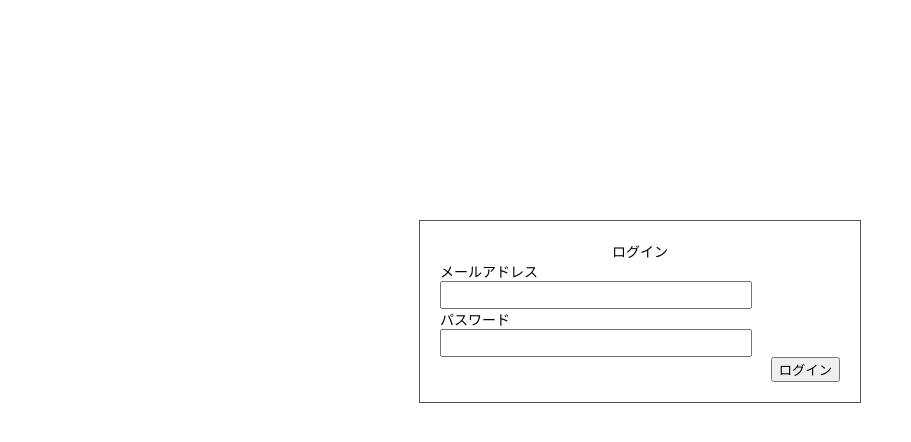
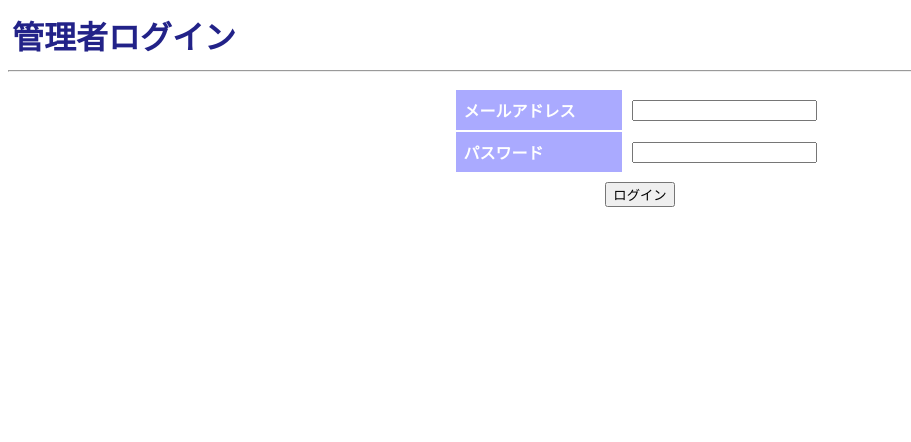
Before and after one commit to YT41-EquipmentSystem/YT41-EquipmentSystem, a PHP site: page /adminLogin.php in a window 1280 px wide. Shown: the top 442 px of the page, without its empty margins (0-911 px from the left). Run offline with PHP 8.4, Linux system fonts and the light colour scheme.

Commit message:
[add] #7デザインの変更

```diff
--- a/adminLogin/adminLogin.php
+++ b/adminLogin/adminLogin.php
@@ -2,31 +2,51 @@
 
 session_start();
 
-if(isset($_SESSION['EMAIL'])){
+if (isset($_SESSION['EMAIL'])) {
   header('Location: ./top.html');
-　exit;
 }
 ?>
 
 <!DOCTYPE html>
 <html>
+
 <head>
   <link type="text/css" media="screen" href="./css/adminLogin.css" rel="stylesheet" />
   <meta charset="utf-8" />
   <title>管理者ログイン - 備品管理システム</title>
 </head>
+
 <body>
-    <form id ="loginInfo">
-    <p class="form-title">ログイン</p>
-    <p>メールアドレス</p>
-        <p id="mail"><input type="text" name="mail" /></p>
-    <p>パスワード</p>
-        <p id="pass"><input type="password" name="pass" /></p>
+  <form id="loginInfo">
+    <h1>管理者ログイン</h1>
+    <hr>
+    <div align="center">
+      <table border="0">
+        <form action="list.html">
+          <tr>
+            <th class="login_field">
+              メールアドレス
+            </th>
+            <td class="login_field">
+              <input type="text" name="mail" id="mail">
+            </td>
+          </tr>
+          <tr>
+            <th class="login_field">
+              パスワード
+            </th>
+            <td class="login_field">
+              <input type="password" name="pass" id="pass">
+            </td>
+          </tr>
           <p name="errormessage" id="errormessage"></p>
-      <div class="login_buttons">
-        <button type="button" id="login_button" name="send" value="ログイン" onclick="return false">ログイン</button></p>
-      </div>
+          <tr>
+            <td colspan="2" class="login_button">
+              <button type="button" id="login_button" name="send" value="ログイン" onclick="return false">ログイン</button>
+            </td>
+          </tr>
         </form>
         <script type="text/javascript" src="./src/js/adminLogin.js"></script>
 </body>
+
 </html>
--- a/adminLogin/css/adminLogin.css
+++ b/adminLogin/css/adminLogin.css
@@ -1,30 +1,30 @@
-body,p,form,input{margin: 0}
-#loginInfo{
-    width: 400px;
-    margin: 220px auto;
-    padding: 20px;
-    border: 1px solid #555;
+h1 {
+    font-size: 32px;
+    margin: 0px;
+    padding: 4px;
+    color: #222288;
 }
 
-form p{
-    font-size: 14px;
+hr {
+    margin-top: 8px;
+    margin-bottom: 8px;
 }
 
-.form-title{
-    text-align: center;
+/* ページ固有のスタイル */
+/* ログインページ */
+th.login_field {
+    width: 150px;
+    text-align: left;
+    padding: 8px;
+    color: #ffffff;
+    background-color: #aaaaff;
 }
 
-.mail,.pass{
-    margin-bottom: 20px;
+td.login_field {
+    padding: 8px;
 }
 
-input[type="text"],
-input[type="password"] {
-    width: 300px;
-    padding: 4px;
-    font-size: 14px;
+td.login_button {
+    text-align: center;
+    padding: 8px;
 }
-
-.login_buttons{
-    text-align: right;
-    }
```
Lines whose indentation alone changed are shown as unchanged.
